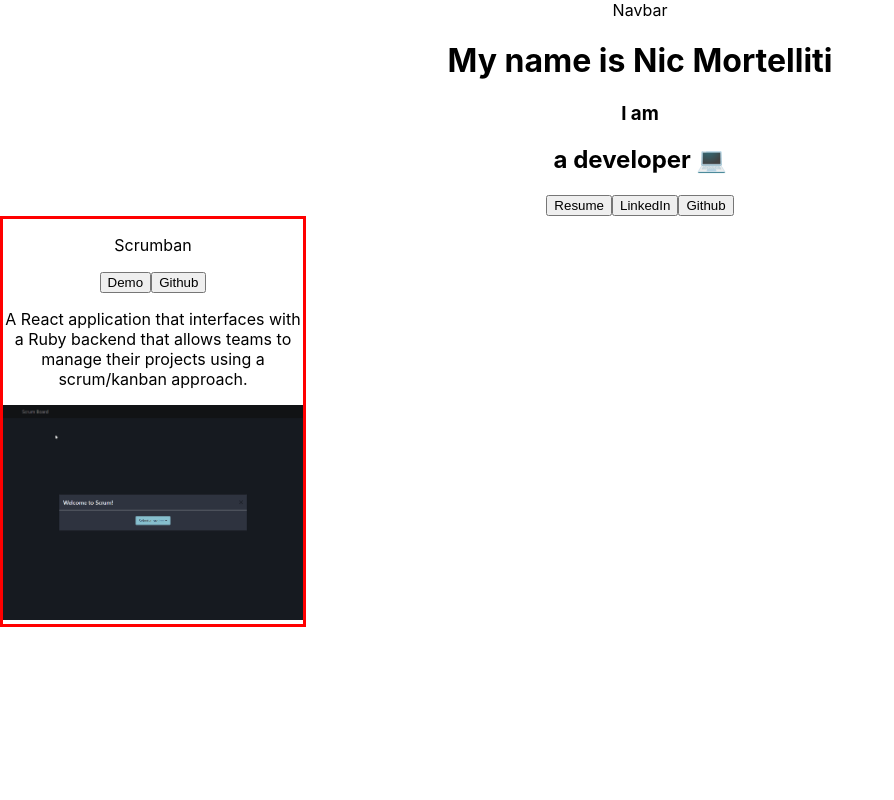
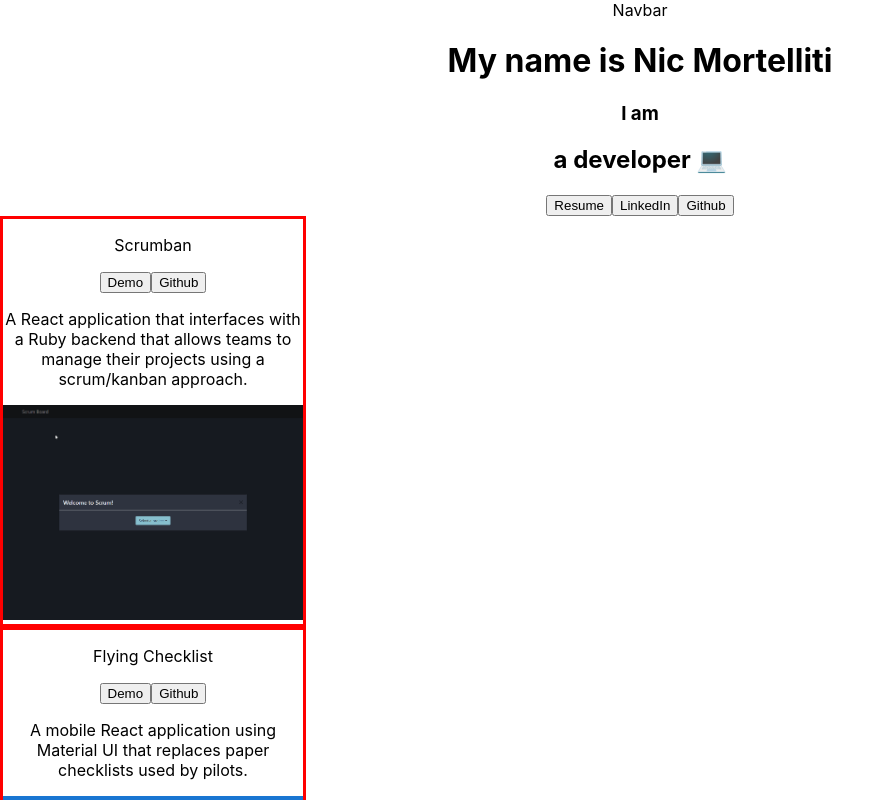
Before and after one commit to NicMortelliti/portfolio, a React (Create React App) app: page / in a window 1280 px wide. Shown: the top 800 px of the page, without its empty margins (0-894 px from the left). Built offline with nearby package versions, Linux system fonts and the light colour scheme.

Commit message:
Map through portfolio card demos

```diff
--- a/src/components/App.js
+++ b/src/components/App.js
@@ -16,14 +16,24 @@ const resumeURL =
 const linkedInURL = "https://www.linkedin.com/in/nicolas-mortelliti/";
 const githubURL = "https://github.com/NicMortelliti";
 
-const demo = {
+const demo = [
+  {
     demoURL: "https://scrumban.netlify.app/",
     ghURL: "https://github.com/stars/NicMortelliti/lists/scrumban",
     title: "Scrumban",
     blurb:
       "A React application that interfaces with a Ruby backend that allows teams to manage their projects using a scrum/kanban approach.",
     img: imageScrum,
-};
+  },
+  {
+    demoURL: "https://pilotchecklist.netlify.app/",
+    ghURL: "https://github.com/stars/NicMortelliti/lists/checklist",
+    title: "Flying Checklist",
+    blurb:
+      "A mobile React application using Material UI that replaces paper checklists used by pilots.",
+    img: imageChecklist,
+  },
+];
 
 function App() {
   return (
@@ -33,7 +43,9 @@ function App() {
       <Button url={resumeURL} value="Resume" />
       <Button url={linkedInURL} value="LinkedIn" />
       <Button url={githubURL} value="Github" />
-      <PortfolioCard cardData={demo} />
+      {demo.map((each) => (
+        <PortfolioCard key={each.title} cardData={each} />
+      ))}
     </div>
   );
 }
```
Lines whose indentation alone changed are shown as unchanged.
